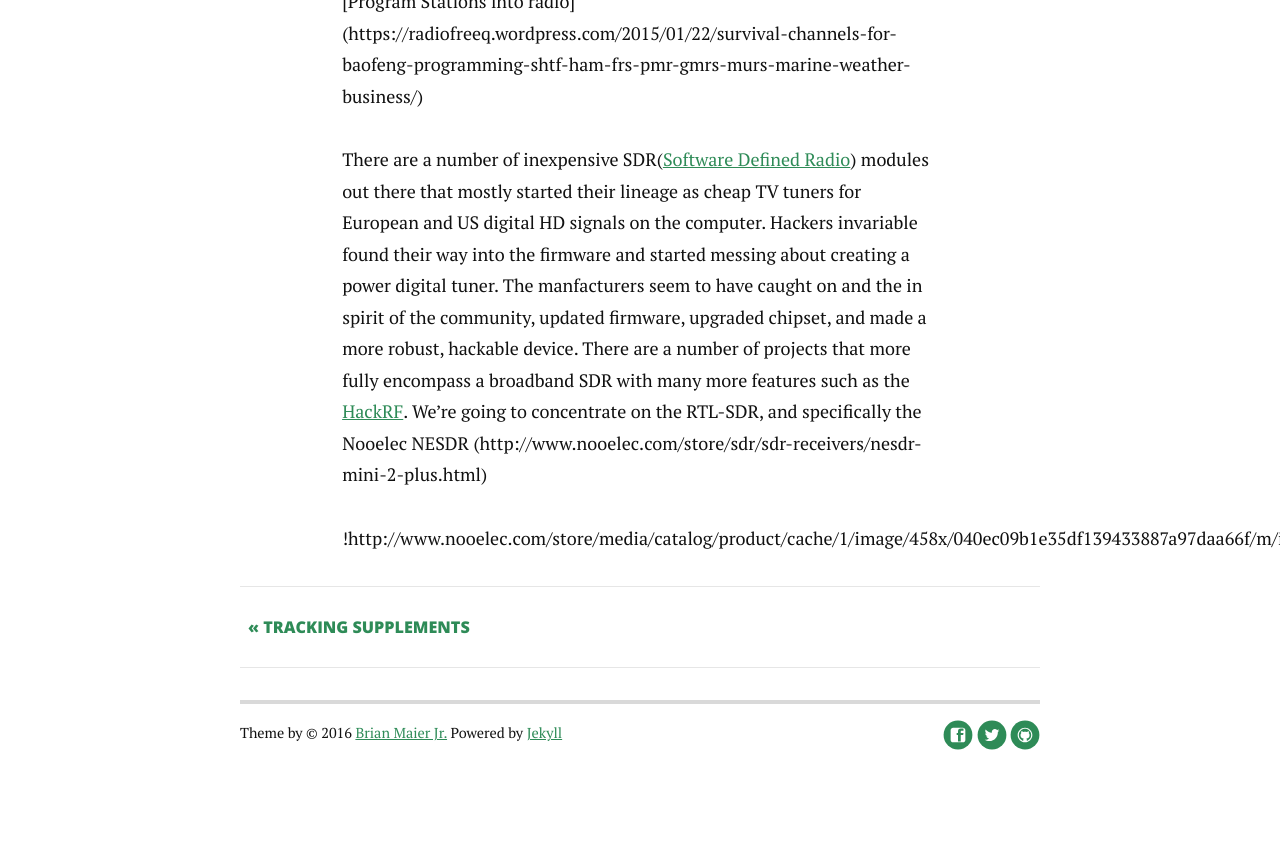
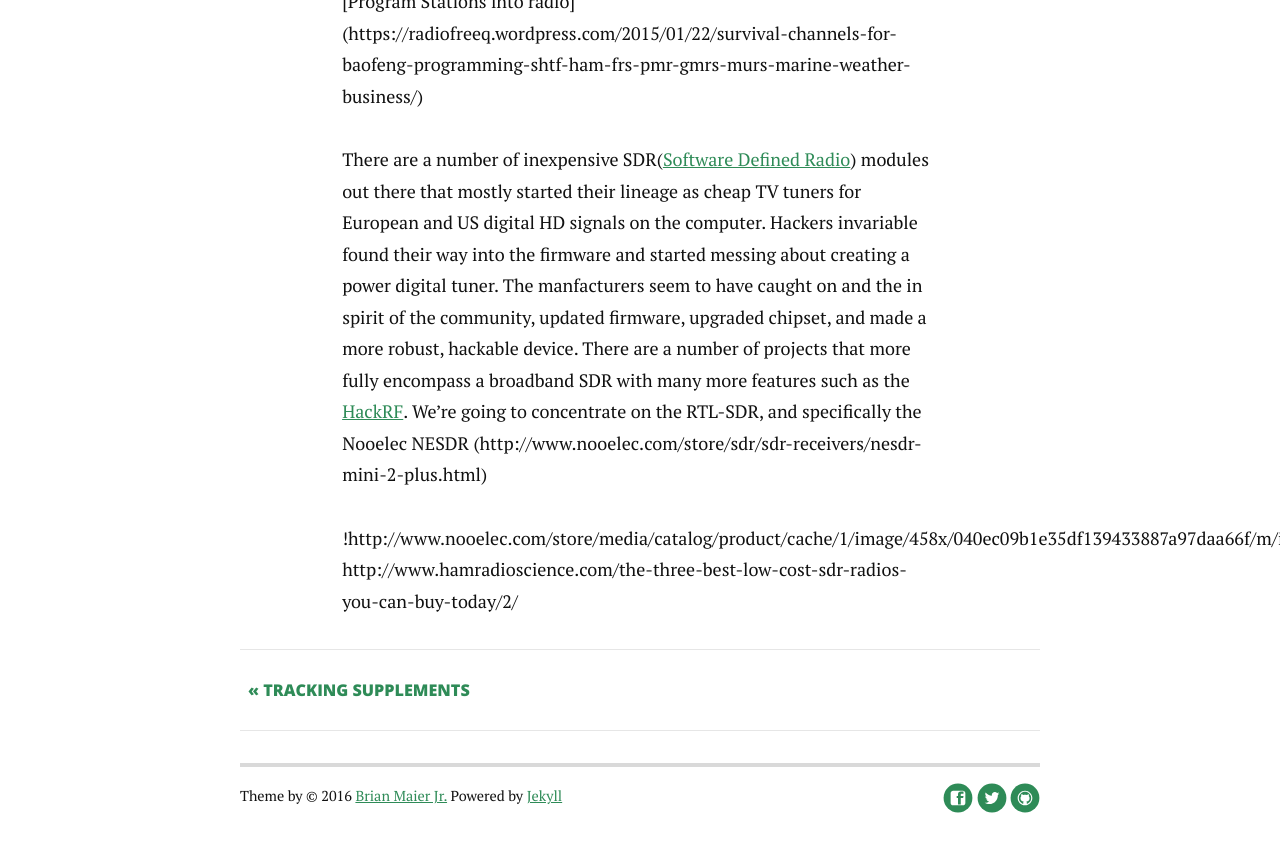
Before and after one commit to robertcedwards/robertcedwards.com, a Jekyll site: the page built from _posts/2016-01-21-Getting-Started-with-SDR.md, in a window 1280 px wide and 900 px high, scrolled down 701 px. Shown: the top 852 px of the window. Built offline with Jekyll 4.4.1, drawn with Linux system fonts in a browser that asks for light colours; nearby versions of some CDN libraries; Markdown is read by kramdown in place of the engine named in the settings; some of the changed lines change nothing that is shown.

Commit message:
Update 2016-01-21-Getting-Started-with-SDR.md

```diff
--- a/_posts/2016-01-21-Getting-Started-with-SDR.md
+++ b/_posts/2016-01-21-Getting-Started-with-SDR.md
@@ -20,3 +20,4 @@
 (http://www.nooelec.com/store/sdr/sdr-receivers/nesdr-mini-2-plus.html)
 
 !http://www.nooelec.com/store/media/catalog/product/cache/1/image/458x/040ec09b1e35df139433887a97daa66f/m/i/mini_2_2.jpg
+http://www.hamradioscience.com/the-three-best-low-cost-sdr-radios-you-can-buy-today/2/
```
